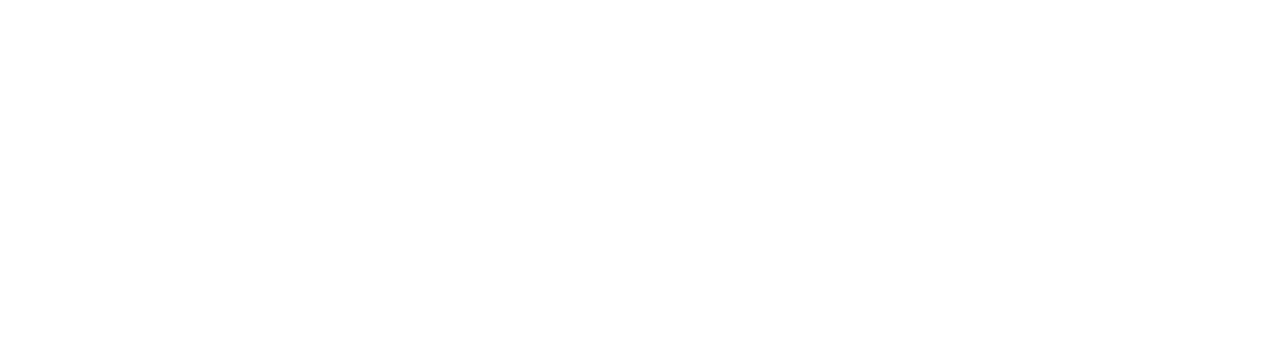
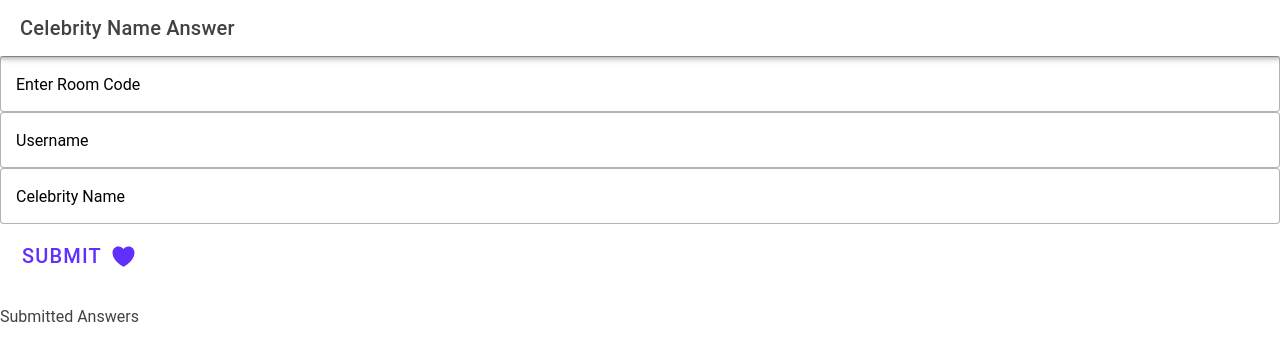
Before and after one commit to haobinzhu99/Celebrity-Name-Game, a React (Vite) app in the folder client/: page /answers in a window 1280 px wide. Shown: the top 360 px of the page. Built offline with nearby package versions, Linux system fonts and the light colour scheme.

Commit message:
Added the Answers.tsx page, with commented out untested code

```diff
--- a/client/src/App.tsx
+++ b/client/src/App.tsx
@@ -1,7 +1,14 @@
+
 import { Redirect, Route } from 'react-router-dom';
-import { IonApp, IonRouterOutlet, setupIonicReact } from '@ionic/react';
+import {
+  IonApp,
+  IonRouterOutlet,
+  setupIonicReact
+} from '@ionic/react';
+
 import { IonReactRouter } from '@ionic/react-router';
-import Home from './pages/Home';
+import Games from './pages/Games';
+import Answers from './pages/Answers';
 
 /* Core CSS required for Ionic components to work properly */
 import '@ionic/react/css/core.css';
@@ -39,11 +46,11 @@
   <IonApp>
     <IonReactRouter>
       <IonRouterOutlet>
-        <Route exact path="/home">
-          <Home />
+        <Route exact path="/games">
+          <Games />
         </Route>
-        <Route exact path="/">
-          <Redirect to="/home" />
+        <Route exact path="/answers">
+          <Answers/>
         </Route>
       </IonRouterOutlet>
     </IonReactRouter>
--- /dev/null
+++ b/client/src/pages/Answers.tsx
@@ -0,0 +1,151 @@
+import React from "react";
+
+import {
+    IonButton,
+    IonContent,
+    IonHeader,
+    IonInput,
+    IonList,
+    IonTitle,
+    IonToolbar,
+    IonItem,
+    IonLabel,
+    IonIcon,
+} from "@ionic/react";
+
+import { heart } from 'ionicons/icons';
+
+import {
+    useQuery //useMutatuion, useQueryClient
+} from '@tanstack/react-query';
+
+
+import {
+    useForm,
+    Controller,
+} from "react-hook-form";
+/* const API_URL = import.meta.env.VITE_API_URL ?? 'http://localhost:3000';
+//I have a .env.example file, does this mean I have to create a .env file in client folder that holds the same http://localhost:3000 value?
+//extablishes the target address for your backend server. If you have a .env file with VITE_API_URL defined, it will use that value; otherwise, it defaults to 'http://localhost:3000'.
+//So it loos into the .env file for the VITE_API_URL variable. If it finds it, it uses that value; if not, it falls back to 'http://localhost:3000'. This is useful for configuring different environments (like development, staging, production) without changing the code.
+interface CelebrityName {
+    RoomCode: string;
+    Username: string;
+    CelebrityName: string;
+}
+// TS blueprint, for the data structure that will be used when submitting the form. It must have a RoomCode, a Username, and a CelebrityName,
+*/
+
+const Answers = () => {
+
+
+    const {control, handleSubmit, reset} = useForm ({
+        defaultValues: {
+            RoomCode: '',
+            Username: '',
+            CelebrityName: '',
+        }
+    });
+    const onSubmit = (data: { RoomCode: string; Username: string; CelebrityName: string }) => {
+        console.log(data);
+        reset({
+            RoomCode: data.RoomCode,
+            Username: '',
+            CelebrityName: '',
+        });
+    };
+    /* NEED TO MAKE SURE THIS CODE FROM THE SLIDES WORKS
+    const queryClient = useQueryClient();
+
+    const {data : answers, isLoading } = useQuery({
+        queryKey: ["answers"],
+        queryFn: () => fetch(`${API_URL}/`).then((r) => r.json()),
+        refetchInterval: 1500,
+    });
+
+    const { mutate, isPending } = useMutation({
+        mutationFn: (newAnswer: { RoomCode: string; Username: string; CelebrityName: string }) =>
+            fetch(`${API_URL}/answers`, {
+                method: 'POST',
+                headers: { "Content-Type": "application/json"},
+                body: JSON.stringify({
+                    roomcode: newAnswer.RoomCode,
+                    username: newAnswer.Username,
+                    celebrityname: newAnswer.CelebrityName
+                }),
+            }).then((r) => r.json()),
+            onSuccess: () =>
+                queryClient.invalidateQueries({ queryKey: ["answers"] }),
+    }); */
+
+
+    return <>
+        <IonHeader>
+            <IonToolbar>
+                <IonTitle>Celebrity Name Answer</IonTitle>
+            </IonToolbar>
+        </IonHeader>
+        <IonContent fullscreen>
+        <form onSubmit={handleSubmit(onSubmit)}>
+            <Controller
+                name="RoomCode"
+                control={control}
+                render={({ field })  => (
+                    <IonInput
+                    fill="outline"
+                    label="Enter Room Code"
+                    value={field.value}
+                    onIonChange={(e) => field.onChange(e.detail.value)}
+                    />
+                )}
+            />
+            <Controller
+                name="Username"
+                control={control}
+                render={({ field }) => (
+                    <IonInput
+                    label="Username"
+                    fill='outline'
+                    value={field.value}
+                    onIonChange={(e) => field.onChange(e.detail.value)}
+                    />
+                )}
+            />
+            <Controller
+                name="CelebrityName"
+                control={control}
+                render={({ field }) => (
+                    <IonInput
+                    label="Celebrity Name"
+                    fill='outline'
+                    value={field.value}
+                    onIonChange={(e) => field.onChange(e.detail.value)}
+                    />
+                )}
+            />
+            <IonButton
+                shape='round'
+                fill='clear'
+                size='large'
+                type='submit'
+                color="tertiary"
+                >
+                    Submit
+                    <IonIcon slot="end" icon={heart}> </IonIcon>
+                </IonButton>
+            </form>
+                <IonToolbar>
+                    Submitted Answers
+                </IonToolbar>
+            {/*<IonList>
+                {answers?.map((answer: any) => (
+                    <IonItem key={answer.id}>
+                        <IonLabel>{answer.celebrityname}</IonLabel>
+                    </IonItem>
+                ))}
+            </IonList> */}
+            </IonContent>
+    </>
+};
+
+export default Answers;
```
